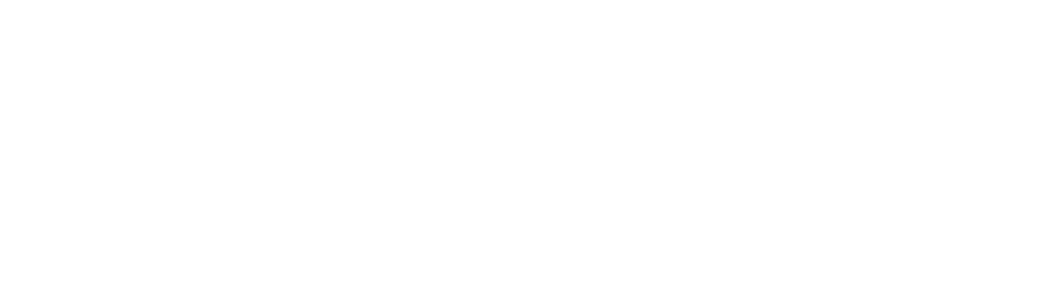
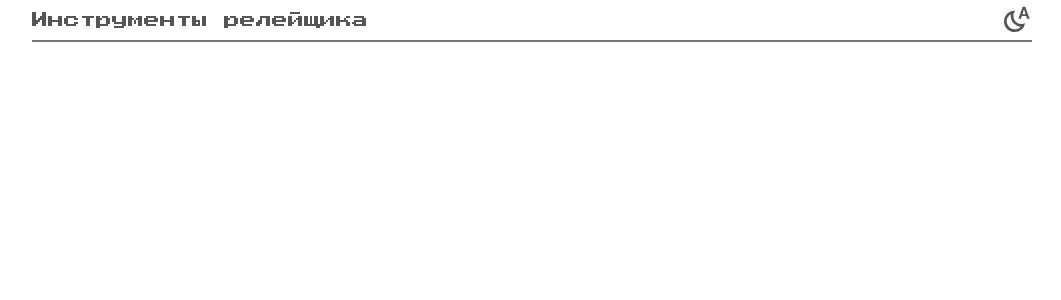
Before and after one commit to VladislavGz/rza-utils, a SvelteKit app: page /about in a window 1280 px wide. Shown: the top 300 px of the page, without its empty margins (108-1169 px from the left). Built offline with nearby package versions, Linux system fonts and the light colour scheme.

Commit message:
Добавлен хедер и рендер дочерних страниц

```diff
--- a/src/routes/(common)/+layout.svelte
+++ b/src/routes/(common)/+layout.svelte
@@ -0,0 +1,9 @@
+<script lang="ts">
+	import HeaderCommon from '#lib/components/HeaderCommon.svelte';
+	import type { LayoutProps } from '../$types';
+
+	let { children }: LayoutProps = $props();
+</script>
+
+<HeaderCommon />
+{@render children()}
```
